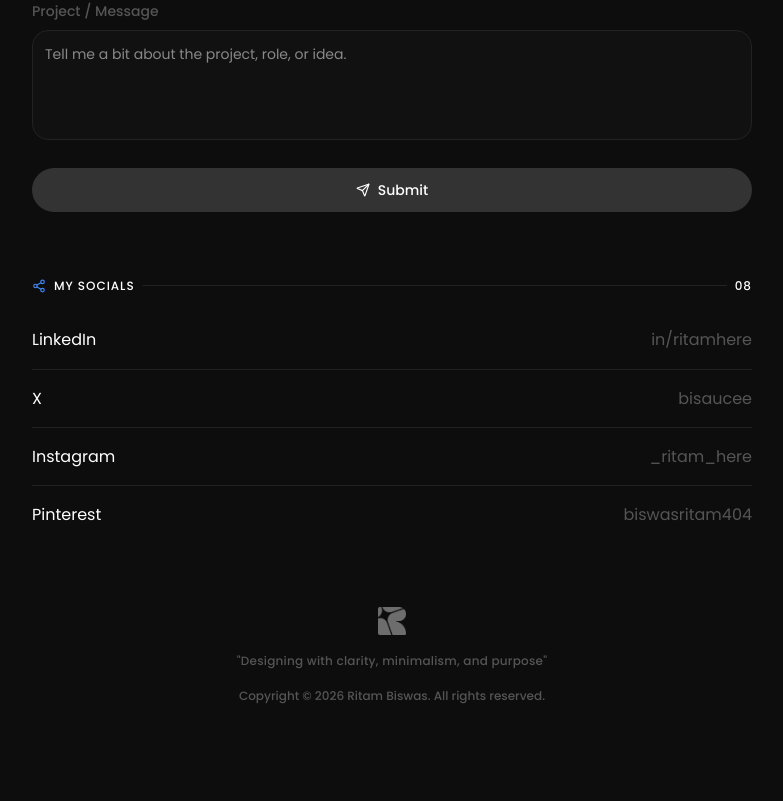
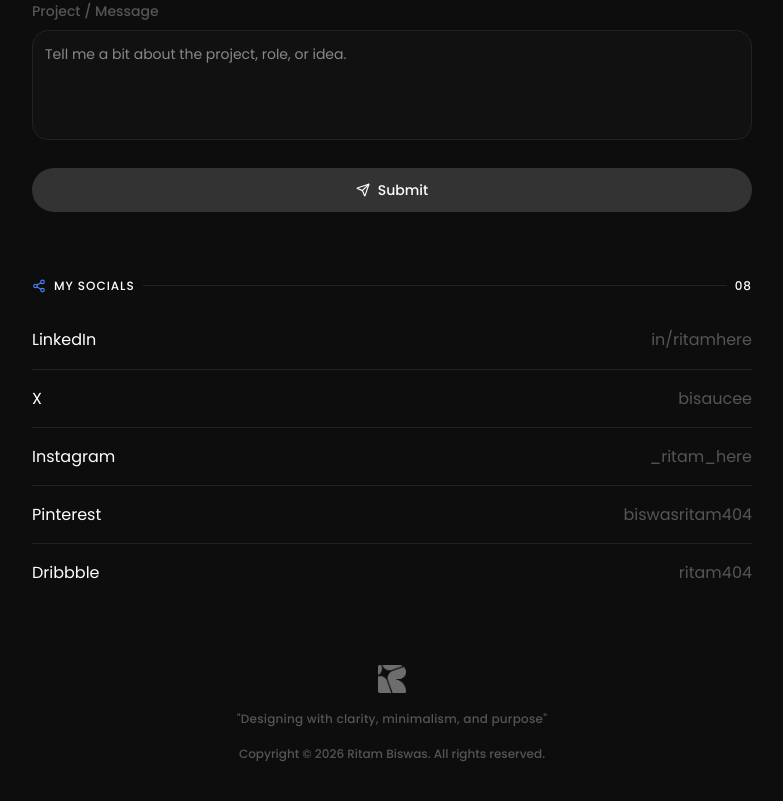
Before and after one commit to RITAMBISWAS404/PORTFOLIO-2026, a Next.js app: page / in a window 1280 px wide. Shown: the part 5637-6438 px from the top of the page, without its empty margins (248-1031 px from the left). Before the commit the page ends 6406 px from the top, so only its background shows below. Built offline with nearby package versions, Linux system fonts and the light colour scheme.

Commit message:
Add Dribbble to socials section

```diff
--- a/data/content.ts
+++ b/data/content.ts
@@ -130,6 +130,7 @@ export const socials = [
   { name: "X",         handle: "bisaucee",        href: "https://x.com/bisaucee" },
   { name: "Instagram", handle: "_ritam_here",    href: "https://instagram.com/_ritam_here" },
   { name: "Pinterest", handle: "biswasritam404",  href: "https://in.pinterest.com/biswasritam404/" },
+  { name: "Dribbble",  handle: "ritam404",        href: "https://dribbble.com/ritam404" },
 ];
 
 export const navLinks = [
```
